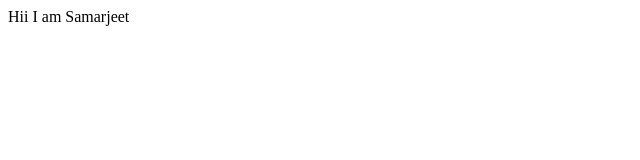
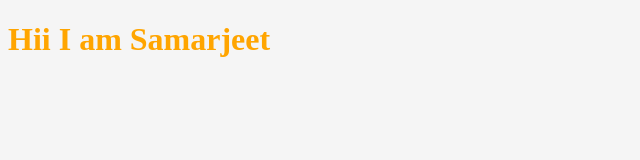
Before and after one commit to samarjeetpatankar/Samaple-site, a plain HTML site: page index.html in a window 1280 px wide. Shown: the whole page, without its empty margins (0-640 px from the left). Drawn offline with Linux system fonts and the light colour scheme.

Commit message:
Update index.html

```diff
--- a/index.html
+++ b/index.html
@@ -6,7 +6,7 @@
     <meta name="viewport" content="width=device-width, initial-scale=1.0">
     <title>Sample Site</title>
 </head>
-<body>
-     Hii I am Samarjeet
+<body style="background-color: whitesmoke;">
+     <h1 style="color: orange;">Hii I am Samarjeet</h1>
 </body>
 </html>
```
